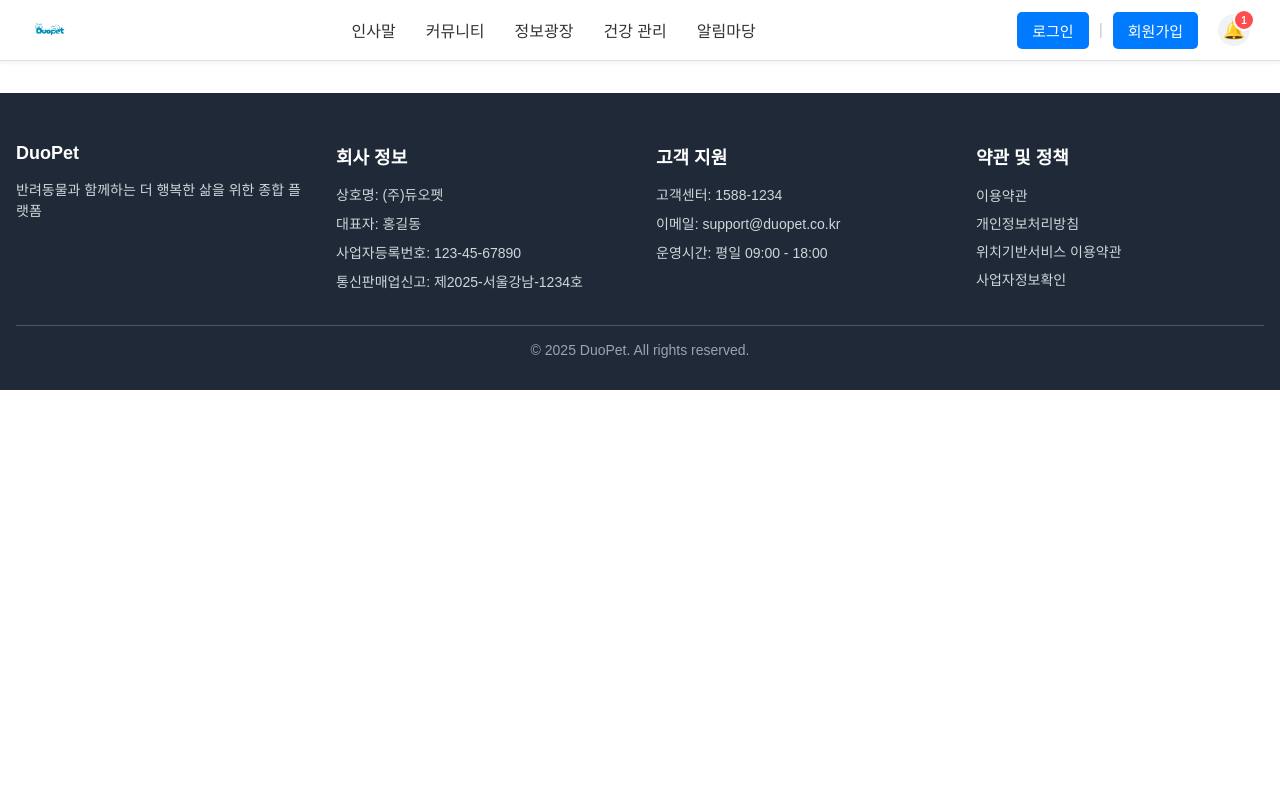
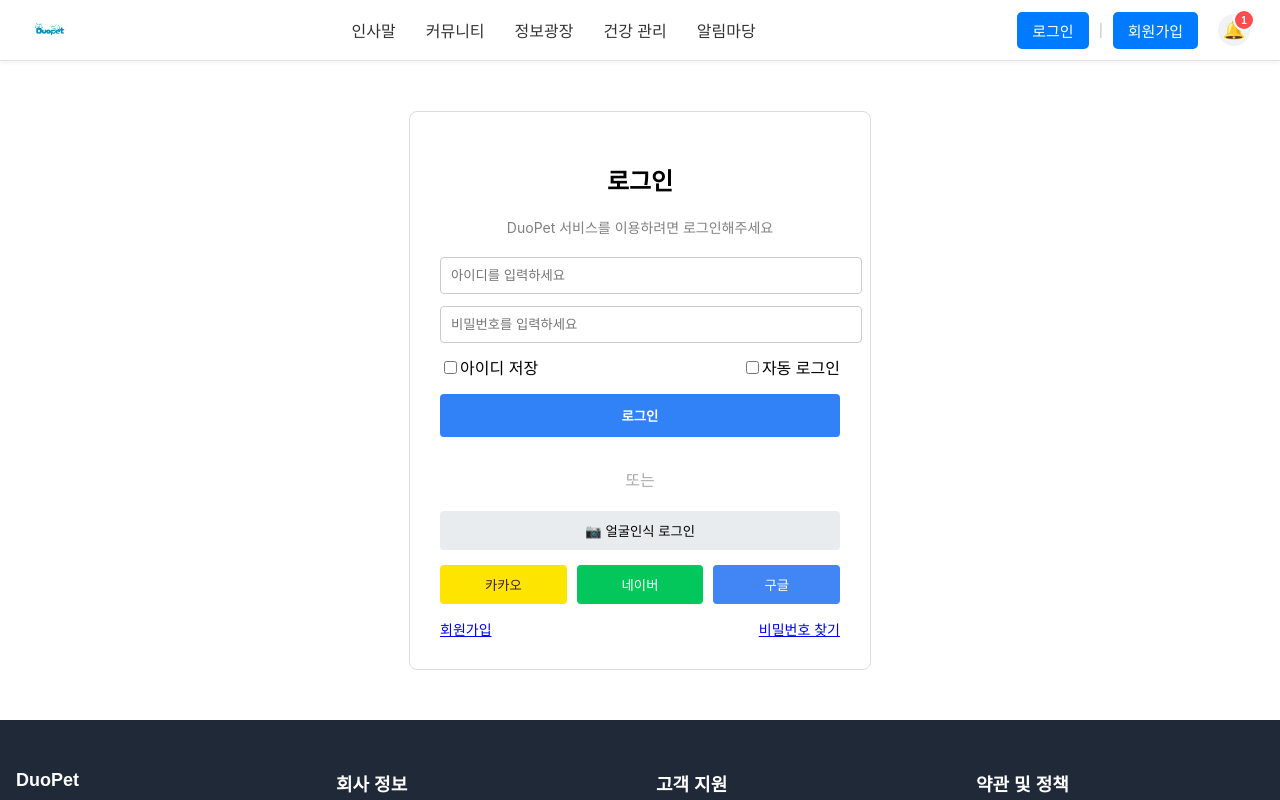
Before and after one commit to Jaechoi2483/DuoPet_frontend, a React (Create React App) app: page /login in a window 1280 px wide. Shown: the top 800 px of the page. Built offline with nearby package versions, Linux system fonts and the light colour scheme.

Commit message:
로그인페이지 UI 구현

```diff
--- a/src/components/common/Menubar.js
+++ b/src/components/common/Menubar.js
@@ -66,9 +66,6 @@ function Menubar({
 }) {
   const { isLoggedIn, username, logoutAndRedirect } = useContext(AuthContext);
 
-  const [showLoginModal, setShowLoginModal] = useState(false);
-  // activeMenuIndex 상태는 이제 필요 없습니다.
-
   const navigate = useNavigate();
   const location = useLocation();
 
@@ -80,13 +77,13 @@ function Menubar({
     navigate('/signup');
   };
 
-  const handleLoginClick = () => {
-    setShowLoginModal(true);
-  };
+  // const handleLoginClick = () => {
+  //   setShowLoginModal(true);
+  // };
 
-  const handleCloseModal = () => {
-    setShowLoginModal(false);
-  };
+  // const handleCloseModal = () => {
+  //   setShowLoginModal(false);
+  // };
 
   return (
     <header className={styles.header}>
@@ -133,7 +130,10 @@ function Menubar({
           </>
         ) : (
           <>
-            <button className={styles.authButton} onClick={handleLoginClick}>
+            <button
+              className={styles.authButton}
+              onClick={() => navigate('/login')}
+            >
               로그인
             </button>
             <span className={styles.separator}>|</span>
@@ -148,13 +148,6 @@ function Menubar({
           🔔
         </div>
       </div>
-
-      {/* 로그인 모달 랜더링 */}
-      {/* {showLoginModal && (
-        <Modal onClose={handleCloseModal}>
-          <Login onLoginSuccess={handleCloseModal} />
-        </Modal>
-      )} */}
     </header>
   );
 }
--- /dev/null
+++ b/src/pages/user/LoginPage.js
@@ -0,0 +1,74 @@
+import React, { useState } from 'react';
+import styles from './LoginPage.module.css';
+
+function LoginPage() {
+  const [loginId, setLoginId] = useState('');
+  const [password, setPassword] = useState('');
+  const [rememberId, setRememberId] = useState(false);
+  const [autoLogin, setAutoLogin] = useState(false);
+
+  const handleLogin = (e) => {
+    e.preventDefault();
+    console.log('로그인 시도:', { loginId, password, rememberId, autoLogin });
+  };
+
+  return (
+    <div className={styles.loginContainer}>
+      <h2>로그인</h2>
+      <p className={styles.subtext}>
+        DuoPet 서비스를 이용하려면 로그인해주세요
+      </p>
+      <form onSubmit={handleLogin}>
+        <input
+          type="text"
+          placeholder="아이디를 입력하세요"
+          value={loginId}
+          onChange={(e) => setLoginId(e.target.value)}
+        />
+        <input
+          type="password"
+          placeholder="비밀번호를 입력하세요"
+          value={password}
+          onChange={(e) => setPassword(e.target.value)}
+        />
+        <div className={styles.checkboxGroup}>
+          <label>
+            <input
+              type="checkbox"
+              checked={rememberId}
+              onChange={(e) => setRememberId(e.target.checked)}
+            />
+            아이디 저장
+          </label>
+          <label>
+            <input
+              type="checkbox"
+              checked={autoLogin}
+              onChange={(e) => setAutoLogin(e.target.checked)}
+            />
+            자동 로그인
+          </label>
+        </div>
+        <button type="submit" className={styles.loginBtn}>
+          로그인
+        </button>
+
+        <div className={styles.divider}>또는</div>
+        <button className={styles.faceBtn}>📷 얼굴인식 로그인</button>
+
+        <div className={styles.snsLogin}>
+          <button className={`${styles.sns} ${styles.kakao}`}>카카오</button>
+          <button className={`${styles.sns} ${styles.naver}`}>네이버</button>
+          <button className={`${styles.sns} ${styles.google}`}>구글</button>
+        </div>
+
+        <div className={styles.loginLinks}>
+          <a href="/signup">회원가입</a>
+          <a href="/find-password">비밀번호 찾기</a>
+        </div>
+      </form>
+    </div>
+  );
+}
+
+export default LoginPage;
--- /dev/null
+++ b/src/pages/user/LoginPage.module.css
@@ -0,0 +1,91 @@
+.loginContainer {
+  width: 400px;
+  margin: 50px auto;
+  padding: 30px;
+  border: 1px solid #ddd;
+  border-radius: 8px;
+  text-align: center;
+  background-color: #fff;
+}
+
+.subtext {
+  font-size: 14px;
+  color: gray;
+  margin-bottom: 20px;
+}
+
+input[type='text'],
+input[type='password'] {
+  width: 100%;
+  padding: 10px;
+  margin-bottom: 12px;
+  border: 1px solid #ccc;
+  border-radius: 4px;
+}
+
+.checkboxGroup {
+  display: flex;
+  justify-content: space-between;
+  margin-bottom: 15px;
+}
+
+.loginBtn {
+  width: 100%;
+  padding: 12px;
+  background-color: #3182f6;
+  color: white;
+  border: none;
+  border-radius: 4px;
+  font-weight: bold;
+  cursor: pointer;
+  margin-bottom: 10px;
+}
+
+.divider {
+  margin: 20px 0;
+  color: #aaa;
+}
+
+.faceBtn {
+  width: 100%;
+  padding: 10px;
+  background-color: #e9ecef;
+  border: none;
+  border-radius: 4px;
+  margin-bottom: 15px;
+  cursor: pointer;
+}
+
+.snsLogin {
+  display: flex;
+  justify-content: space-between;
+  gap: 10px;
+}
+
+.sns {
+  flex: 1;
+  padding: 10px;
+  border: none;
+  border-radius: 4px;
+  color: white;
+}
+
+.kakao {
+  background-color: #fee500;
+  color: #3c1e1e;
+}
+
+.naver {
+  background-color: #03c75a;
+}
+
+.google {
+  background-color: #4285f4;
+}
+
+.loginLinks {
+  margin-top: 15px;
+  display: flex;
+  justify-content: space-between;
+  font-size: 14px;
+}
--- a/src/routers/router.js
+++ b/src/routers/router.js
@@ -3,9 +3,15 @@
 import React from 'react';
 import { Routes, Route } from 'react-router-dom';
 import noticeRoutes from './noticeRoutes';
+import userRoutes from './userRoutes';
 
 const AppRouter = () => {
-  return <Routes>{noticeRoutes}</Routes>;
+  return (
+    <Routes>
+      {userRoutes}
+      {noticeRoutes}
+    </Routes>
+  );
 };
 
 export default AppRouter;
--- /dev/null
+++ b/src/routers/userRoutes.js
@@ -0,0 +1,13 @@
+// src/routers/userRoutes.js
+
+import React from 'react';
+import { Route } from 'react-router-dom';
+
+import LoginPage from '../pages/user/LoginPage';
+// 나중에 SignupPage, MyPage 등도 여기에 추가
+
+const userRoutes = [
+  <Route path="/login" element={<LoginPage />} key="login" />,
+];
+
+export default userRoutes;
```
